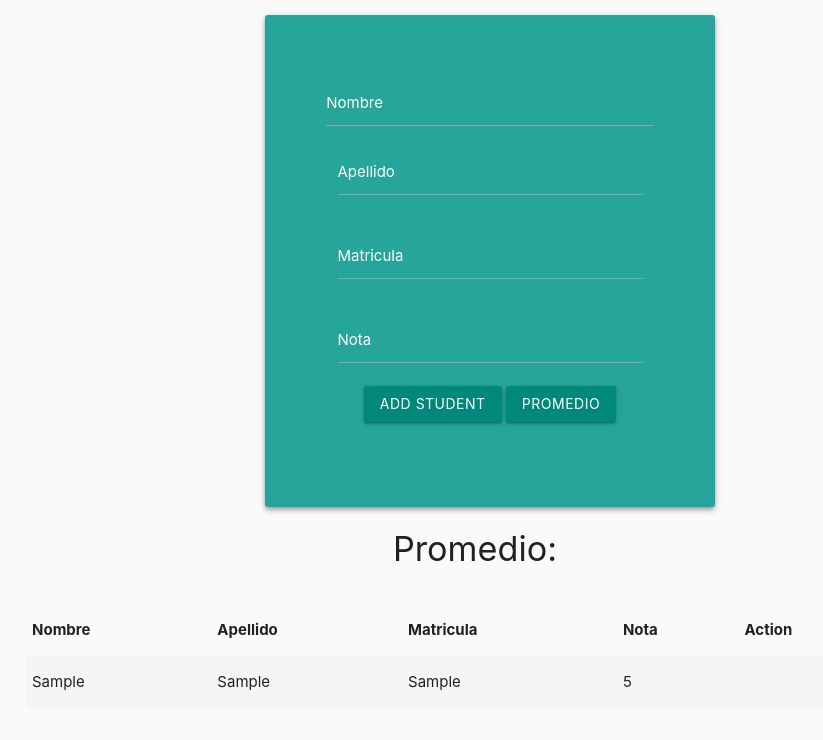
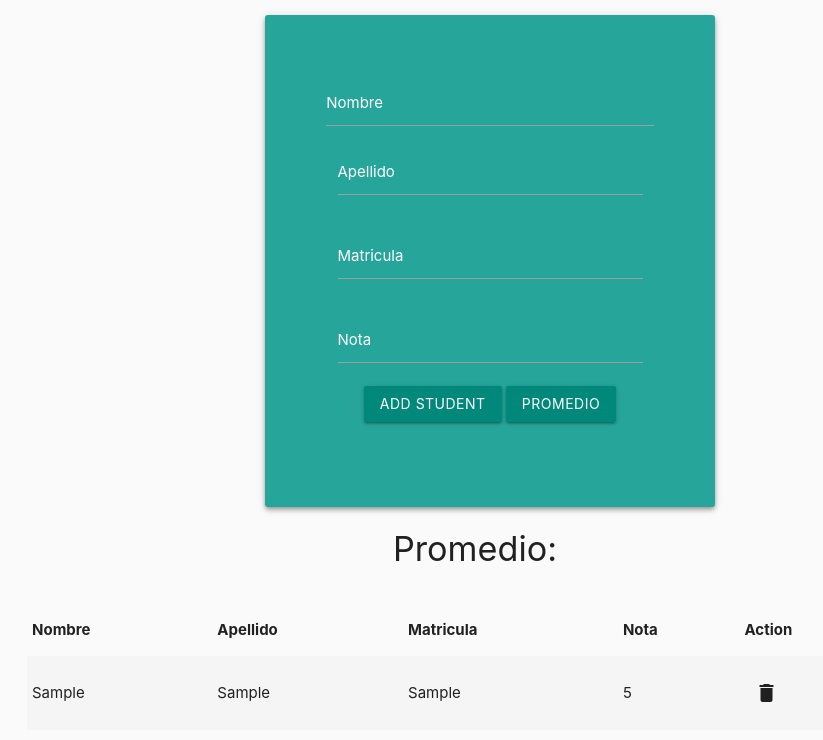
Before and after one commit to alfatigo/Students-Grades, a plain HTML site: page index.html in a window 1280 px wide. Both pictures are taken after typing "Sample", "Sample", "Sample", "5" into the empty fields and a click on the button "ADD STUDENT". Shown: the whole page, without its empty margins (165-988 px from the left). Drawn offline with nearby package versions, Linux system fonts and the light colour scheme.

Commit message:
Add files via upload

```diff
--- a/Javascript/main.js
+++ b/Javascript/main.js
@@ -1,12 +1,11 @@
 let form = document.querySelector("form");
 let students = [];
-// if(localStorage.getItem('students') == null){
-//   localStorage.setItem('students', students);
-// }
 
 window.addEventListener("load", () => {
   const addStudent = document.querySelector("#addStudent");
+  let local = JSON.parse(localStorage.getItem("students"));
 
+  let table = document.querySelector("table");
 
   class Students {
     constructor(name, lname, id, score) {
@@ -16,7 +15,7 @@ window.addEventListener("load", () => {
       this.score = score;
     }
   }
-
+  //#region input validation
   function inputValidator(firstName, lastName, id, score) {
     if (firstName != "" && lastName != "" && id != "" && score != "") {
       return true;
@@ -25,30 +24,20 @@ window.addEventListener("load", () => {
       return false;
     }
   }
-
-  let actionContainer = document.createElement("div");
-  actionContainer.classList.add("btn-area");
-
-  let editBtn = document.createElement("input");
-
-  function onEdit(item, index) {
-    return editBtn;
-  }
-
-
+  //#endregion
   addStudent.addEventListener("click", (e) => {
     e.preventDefault();
+    //#region set input Buttons
     const FirstName = document.getElementById("name").value.trim();
     const LastName = document.getElementById("lastName").value.trim();
     const Id = document.getElementById("Id").value.trim();
     const Score = document.getElementById("score").value.trim();
-
+    //#endregion
+    // Create new student
     let student = new Students(FirstName, LastName, Id, Score);
 
     if (inputValidator(FirstName, lastName, Id, Score)) {
-
-      const table = document.querySelector("table");
-      //set where you wanna insert the row in the table
+      //#region Table Position
       let row = table.insertRow(1);
       //position for data in the table
       let tName = row.insertCell(0);
@@ -57,26 +46,44 @@ window.addEventListener("load", () => {
       let tScore = row.insertCell(3);
       let editBtn = row.insertCell(4);
       let delBtn = row.insertCell(4);
+      //#endregion
 
+      //#region add Obj Student to Array
+      students.push(student);
+      //#endregion
 
-      students.push(student);
-
+      //#region Add student to tha table
       students.map((item, index) => {
         tName.textContent = item.name;
         tLastname.textContent = item.lname;
         tId.textContent = item.id;
         tScore.textContent = item.score;
+        delBtn.innerHTML = `<i class='onDeletebtn material-icons' onClick='onDelete(this, ${index})'>delete</i>`;
       });
+      //#endregion
+
+      //Clear the input Form
       form.reset();
     } else {
     }
 
     localStorage.setItem("students", JSON.stringify(students));
+  });
+});
 
-    console.log(JSON.parse(localStorage.getItem("students")));
-  });
+//#region Action Buttons
 
-});
+function onDelete(td, index) {
+  if (confirm("Are you sure you want to delete this?")) {
+    row = td.parentElement.parentElement;
+    document.querySelector("table").deleteRow(row.rowIndex);
+    students.splice(index, 1);
+  }
+}
+
+//#endregion
+
+//#region Get Average Score
 
 const avrgBtn = document.querySelector("#AvrgCalculation");
 const avrgTxt = document.querySelector("output");
@@ -87,9 +94,7 @@ avrgBtn.addEventListener("click", (e) => {
     return a + parseInt(b.score) / students.length;
   }, 0);
 
-  if(avrg <= 0)
-    alert('El promedio es menor o igual a 0')
-      else
-      avrgTxt.textContent = avrg;
-
+  if (avrg <= 0) alert("El promedio es menor o igual a 0");
+  else avrgTxt.textContent = avrg;
 });
+//#endregion
--- a/Styles/main.css
+++ b/Styles/main.css
@@ -26,15 +26,15 @@ p {
   max-width: 30rem;
   min-width: 26rem;
 }
-.edit-btn{
+.onDeletebtn{
   cursor: pointer;
   padding: 0.6rem;
   border: transparent 1px solid;
   transition: ease 0.5s ;
 }
-.edit-btn:hover{
-    color: green;
-    border: 1px green solid;
+.onDeletebtn:hover{
+    color: red;
+    border: 1px red solid;
     transition:ease-in-out 0.2s ;
 }
 .tData::before{
```
